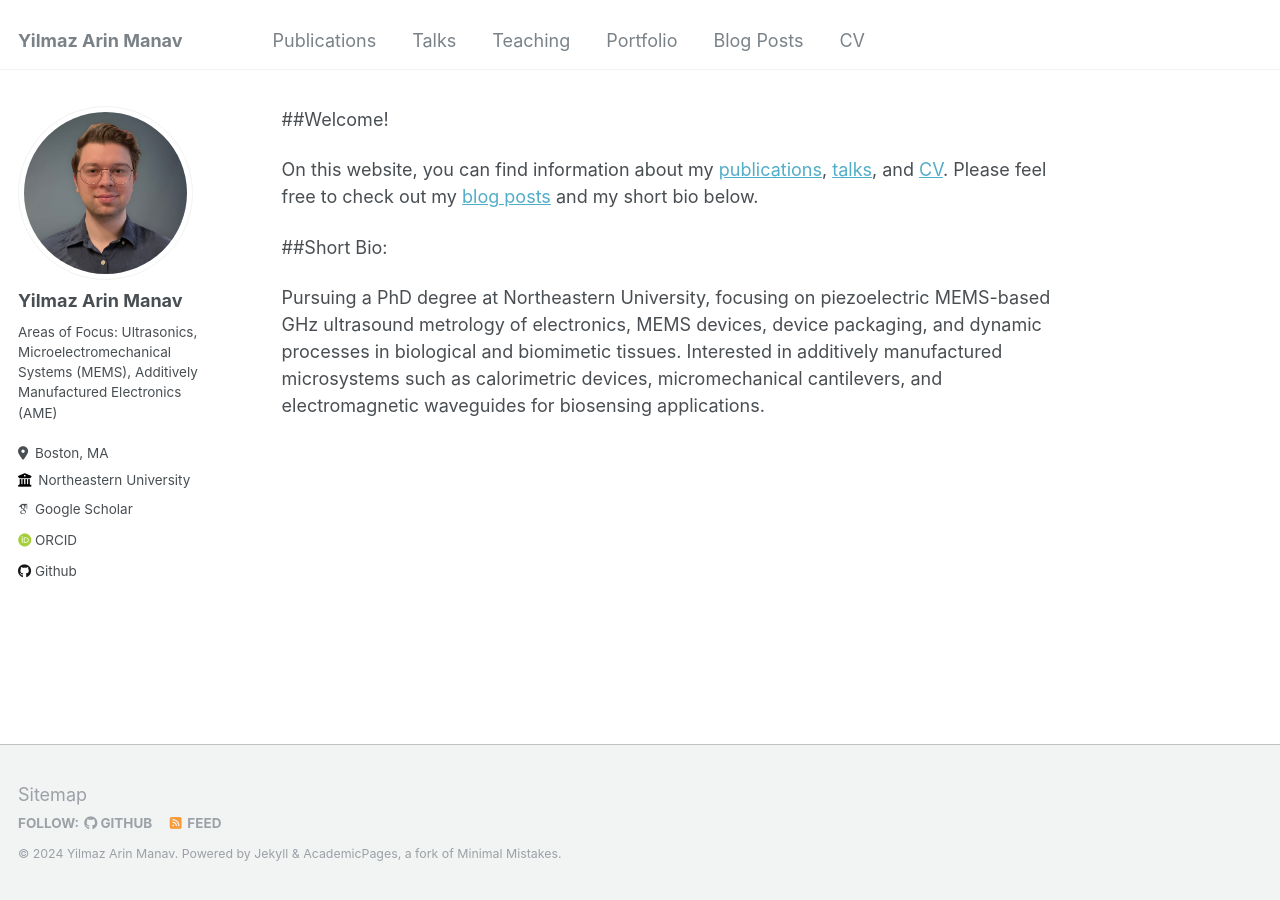
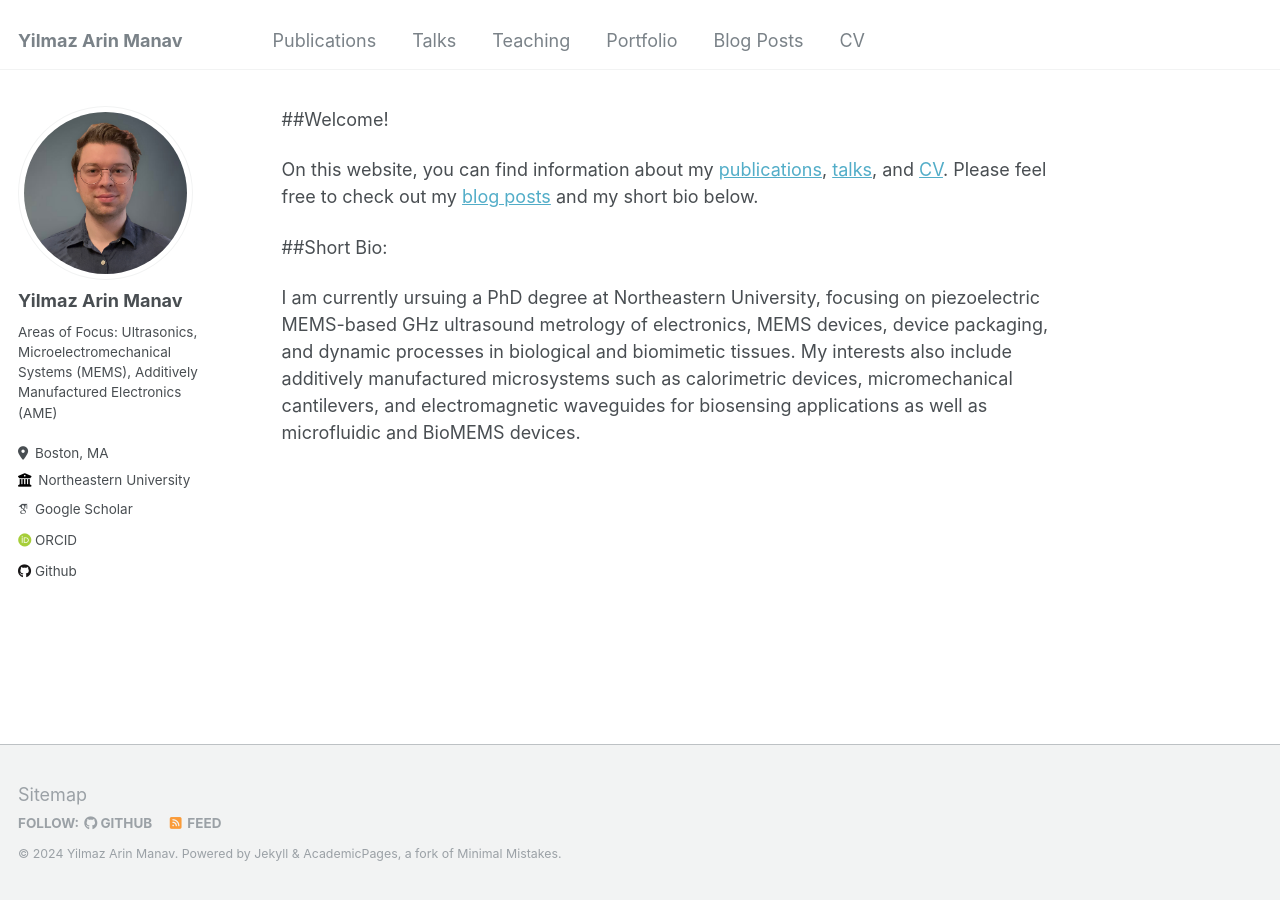
Before and after one commit to arinmanav/arinmanav.github.io, a Jekyll site: the page built from _pages/about.md, in a window 1280 px wide. Built offline with Jekyll 4.4.1, drawn with Linux system fonts in a browser that asks for light colours; some web fonts are replaced.

Commit message:
Main page updated

```diff
--- a/_pages/about.md
+++ b/_pages/about.md
@@ -15,4 +15,4 @@ On this website, you can find information about my [publications](https://academ
 
 ##Short Bio:
 
-Pursuing a PhD degree at Northeastern University, focusing on piezoelectric MEMS-based GHz ultrasound metrology of electronics, MEMS devices, device packaging, and dynamic processes in biological and biomimetic tissues. Interested in additively manufactured microsystems such as calorimetric devices, micromechanical cantilevers, and electromagnetic waveguides for biosensing applications.
+I am currently ursuing a PhD degree at Northeastern University, focusing on piezoelectric MEMS-based GHz ultrasound metrology of electronics, MEMS devices, device packaging, and dynamic processes in biological and biomimetic tissues. My interests also include additively manufactured microsystems such as calorimetric devices, micromechanical cantilevers, and electromagnetic waveguides for biosensing applications as well as microfluidic and BioMEMS devices.
```
